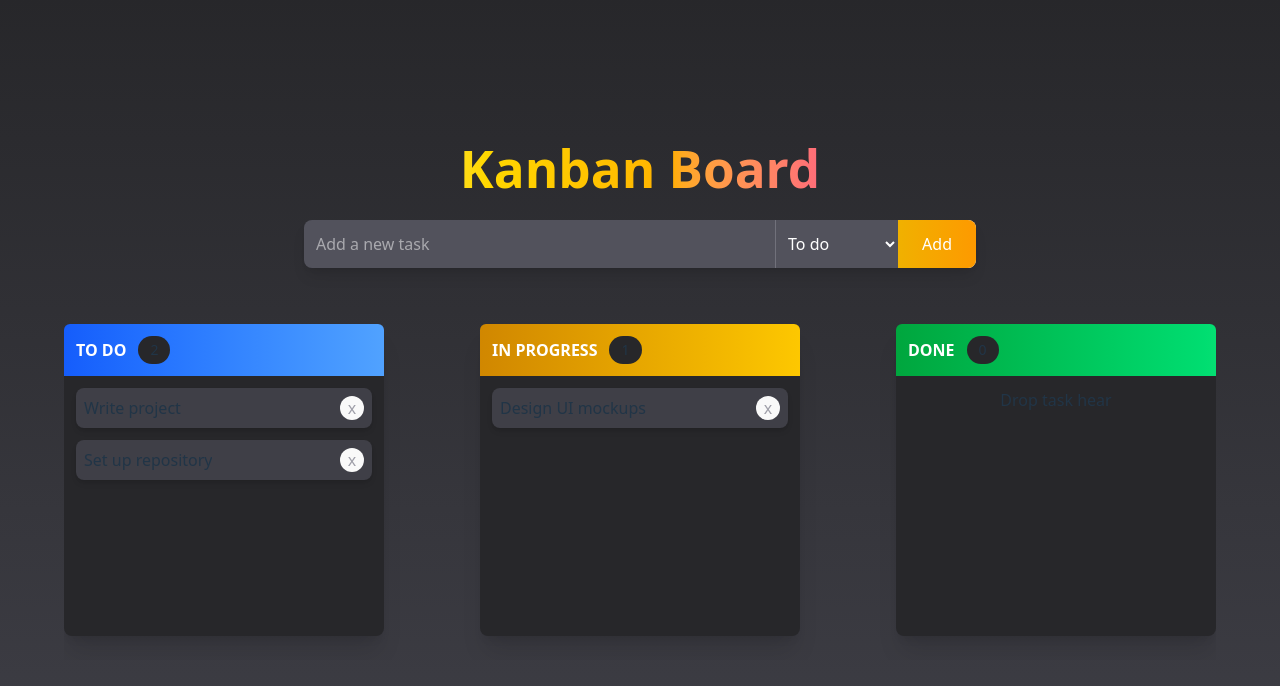
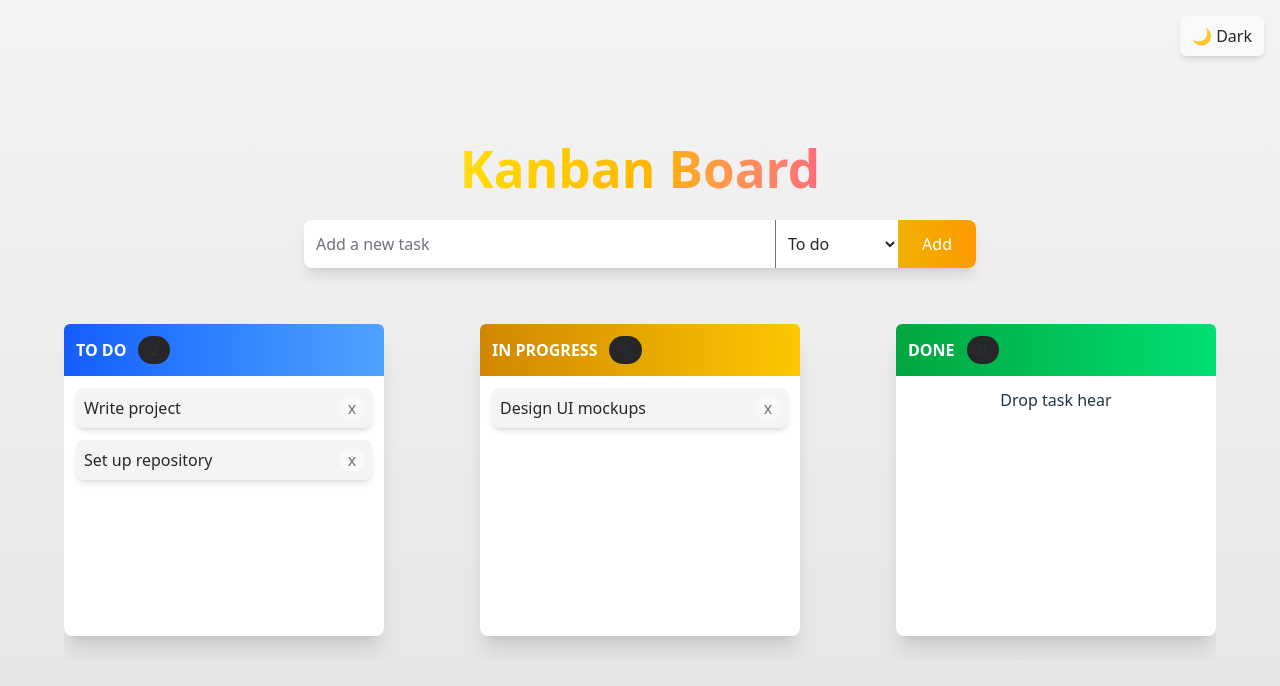
Before and after one commit to Vitaliy-Z/kanban-board, a React (Vite) app: page / in a window 1280 px wide. Shown: the top 686 px of the page. Built offline with nearby package versions, Linux system fonts and the light colour scheme.

Commit message:
feat: add theme

```diff
--- a/src/components/AddInput.jsx
+++ b/src/components/AddInput.jsx
@@ -1,6 +1,6 @@
 import { useState } from "react";
 
-export default function AddInput({ addingTask, tasks }) {
+export default function AddInput({ addingTask, tasks, theme }) {
   const [newTaskContent, setNewTaskContent] = useState("");
   const [activeColumn, setActiveColumn] = useState("todo");
 
@@ -20,7 +20,11 @@ export default function AddInput({ addingTask, tasks }) {
     <div className="mb-6 md:mb-8 flex w-full max-w-xl md:max-w-2xl shadow-lg rounded-lg overflow-hidden flex-col sm:flex-row">
       <input
         type="text"
-        className="flex-grow p-3 bg-zinc-600 text-white outline-none w-full"
+        className={`flex-grow p-3 outline-none w-full ${
+          theme === "dark"
+            ? "bg-zinc-700 text-zinc-100 placeholder-zinc-400"
+            : "bg-white text-zinc-800 placeholder-zinc-500"
+        }`}
         value={newTaskContent}
         onChange={(e) => {
           setNewTaskContent(e.target.value.trim());
@@ -29,7 +33,11 @@ export default function AddInput({ addingTask, tasks }) {
         placeholder="Add a new task"
       />
       <select
-        className="p-2 bg-zinc-600 text-white border-0 border-t sm:border-t-0 sm:border-l border-zinc-500 outline-none w-full sm:w-auto"
+        className={`p-2 border-0 border-t sm:border-t-0 sm:border-l border-zinc-500 outline-none w-full sm:w-auto ${
+          theme === "dark"
+            ? "bg-zinc-700 text-zinc-100"
+            : "bg-white text-zinc-800"
+        }`}
         value={activeColumn}
         onChange={(e) => setActiveColumn(e.target.value)}
       >
--- a/src/components/App.jsx
+++ b/src/components/App.jsx
@@ -42,6 +42,19 @@ function App() {
     }
   });
 
+  const [theme, setTheme] = useState(() => {
+    try {
+      const savedTheme = localStorage.getItem("kanbanTheme");
+      if (savedTheme === "light" || savedTheme === "dark") return savedTheme;
+      return window.matchMedia &&
+        window.matchMedia("(prefers-color-scheme: dark)").matches
+        ? "dark"
+        : "light";
+    } catch {
+      return "light";
+    }
+  });
+
   const [draggingTask, setDraggingTask] = useState(null);
 
   useEffect(() => {
@@ -51,6 +64,18 @@ function App() {
       // ignore write errors
     }
   }, [tasks]);
+
+  useEffect(() => {
+    try {
+      localStorage.setItem("kanbanTheme", theme);
+    } catch {
+      // ignore write errors
+    }
+  }, [theme]);
+
+  const toggleTheme = () => {
+    setTheme((prev) => (prev === "dark" ? "light" : "dark"));
+  };
 
   const onAddTask = (newTask, activeColumn) => {
     const updatedTasks = { ...tasks };
@@ -97,19 +122,38 @@ function App() {
   };
 
   return (
-    <div className="p-4 md:p-6 min-w-screen min-h-screen bg-gradient-to-b from-zinc-800 to-zinc-700 flex items-start md:items-center justify-center">
-      <div className="w-full max-w-6xl flex flex-col items-center justify-center gap-4 md:gap-6">
-        <h1 className="text-3xl sm:text-4xl md:text-5xl lg:text-6xl font-bold text-transparent bg-clip-text bg-gradient-to-r from-yellow-300 via-amber-400 to-rose-400 text-center px-4">
+    <div
+      className={`p-4 md:p-6 min-w-screen min-h-screen bg-gradient-to-b ${
+        theme === "dark"
+          ? "from-zinc-800 to-zinc-700"
+          : "from-zinc-100 to-zinc-200"
+      } flex items-start md:items-center justify-center`}
+    >
+      <div className="w-full max-w-6xl flex flex-col items-center justify-center gap-4 md:gap-6 relative">
+        <button
+          onClick={toggleTheme}
+          aria-label="Toggle color theme"
+          className={`fixed top-4 right-4 z-10 rounded-md px-3 py-2 shadow-md transition-colors ${
+            theme === "dark"
+              ? "bg-zinc-800 text-zinc-200 hover:bg-zinc-700"
+              : "bg-white text-zinc-800 hover:bg-zinc-100"
+          }`}
+        >
+          {theme === "dark" ? "☀️ Light" : "🌙 Dark"}
+        </button>
+        <h1 className="mt-15 md:mt-0 text-3xl sm:text-4xl md:text-5xl lg:text-6xl font-bold text-transparent bg-clip-text bg-gradient-to-r from-yellow-300 via-amber-400 to-rose-400 text-center px-4">
           Kanban Board
         </h1>
 
-        <AddInput addingTask={onAddTask} tasks={tasks} />
+        <AddInput addingTask={onAddTask} tasks={tasks} theme={theme} />
 
         <div className="flex flex-col md:flex-row gap-4 md:justify-between md:overflow-x-auto overflow-visible pb-4 md:pb-6 w-full">
           {Object.keys(tasks).map((columnId) => (
             <div
               key={columnId}
-              className={`flex-shrink-0 w-full md:w-80 bg-zinc-800 rounded-lg shadow-xl`}
+              className={`flex-shrink-0 w-full md:w-80 ${
+                theme === "dark" ? "bg-zinc-800" : "bg-white"
+              } rounded-lg shadow-xl`}
               onDragOver={(e) => {
                 handleDragOver(e);
               }}
@@ -126,12 +170,15 @@ function App() {
                   tasks[columnId].items.map((item) => (
                     <div
                       key={item.id}
-                      className="p-2 mb-3 bg-zinc-700 rounded-lg shadow-md cursor-move flex items-center justify-between transition-all duration-200 hover:scale-105 hover:shadow-lg"
+                      className={`p-2 mb-3 rounded-lg shadow-md cursor-move flex items-center justify-between transition-all duration-200 hover:scale-105 hover:shadow-lg ${
+                        theme === "dark" ? "bg-zinc-700" : "bg-zinc-100"
+                      }`}
                       draggable
                       onDragStart={() => handleDragStart(columnId, item)}
                     >
                       <Card
                         item={item}
+                        theme={theme}
                         deleteTask={(itemId) => removeTask(columnId, itemId)}
                       />
                     </div>
--- a/src/components/Card.jsx
+++ b/src/components/Card.jsx
@@ -1,10 +1,20 @@
-export default function Card({ item, deleteTask }) {
+export default function Card({ item, deleteTask, theme }) {
   return (
     <>
-      <p className="mr-2 text-sm md:text-base truncate">{item.content}</p>
+      <p
+        className={`mr-2 text-sm md:text-base truncate ${
+          theme === "dark" ? "text-zinc-100" : "text-zinc-800"
+        }`}
+      >
+        {item.content}
+      </p>
       <button
         type="button"
-        className="w-6 h-6 text-zinc-400 hover:text-red-500 hover:bg-zinc-500 transition-colors duration-200 flex items-center justify-center rounded-full"
+        className={`w-6 h-6 transition-colors duration-200 flex items-center justify-center rounded-full ${
+          theme === "dark"
+            ? "text-zinc-300 hover:text-red-400 hover:bg-zinc-600"
+            : "text-zinc-500 hover:text-red-500 hover:bg-zinc-200"
+        }`}
         onClick={() => deleteTask(item.id)}
       >
         x
```
